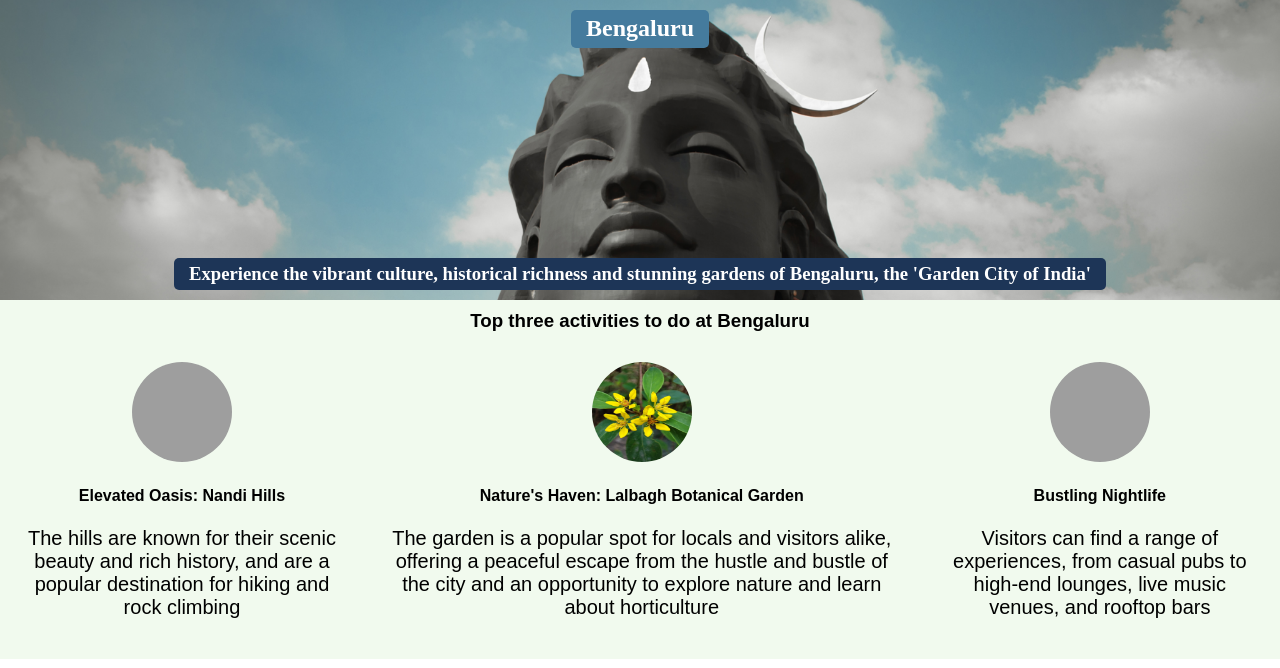
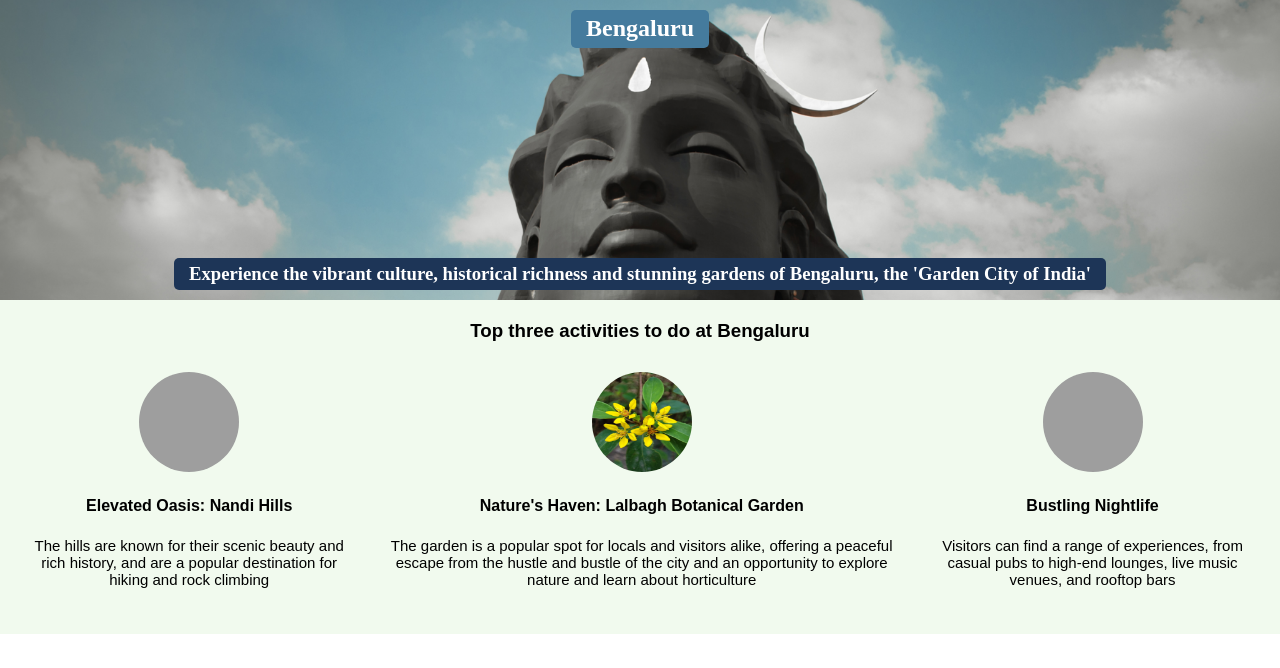
Before and after one commit to nithincp/HomeTownHomepage, a website built with Vite: page index.html in a window 1280 px wide. Shown: the top 668 px of the page. Built offline with nearby package versions, Linux system fonts and the light colour scheme; grey boxes are pictures that could not be loaded; a web font is replaced by a local one.

Commit message:
Padding added,font size reduced

```diff
--- a/styles.css
+++ b/styles.css
@@ -49,6 +49,7 @@ img {
     margin: 0px;
     background: #F1FAEE;
     font-family: 'Spinnaker', sans-serif;
+    padding: 10px;
 }
 
 .activites-title{
@@ -91,7 +92,7 @@ img {
 }
 
 .activites-desc{
-    font-size: 20px;
+    font-size: 15px;
 }
 
 .guide{
```
